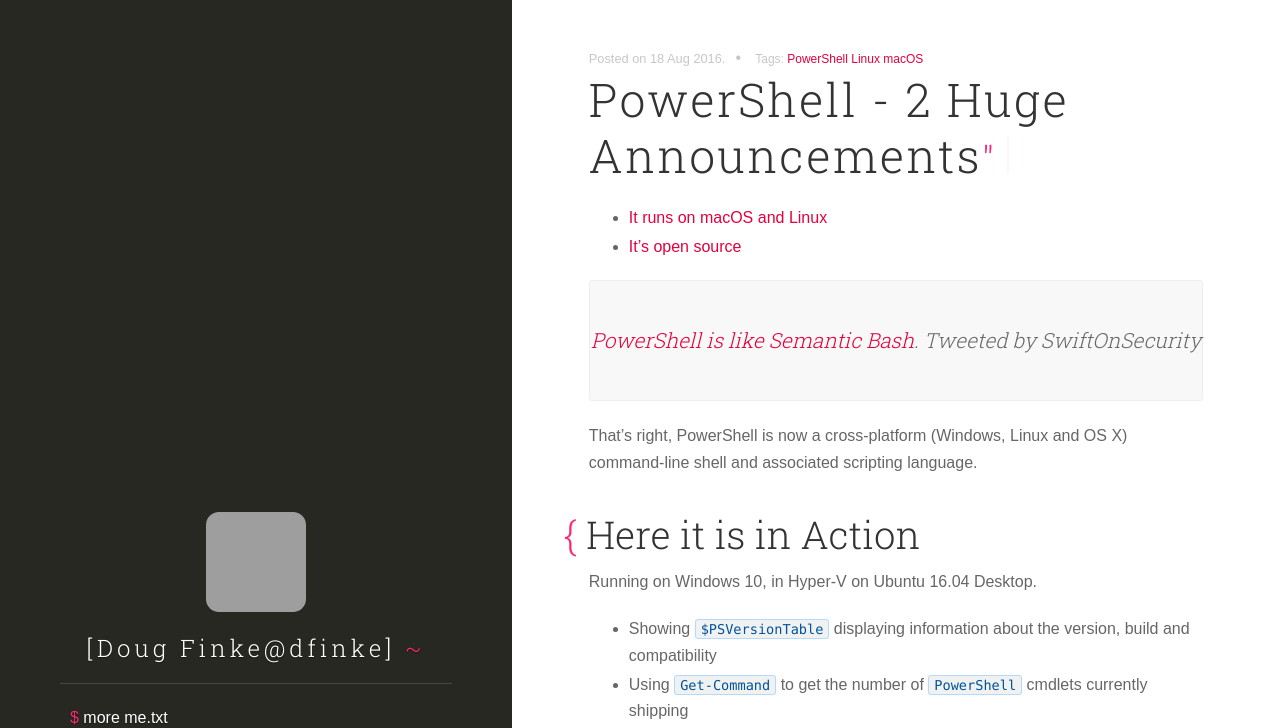
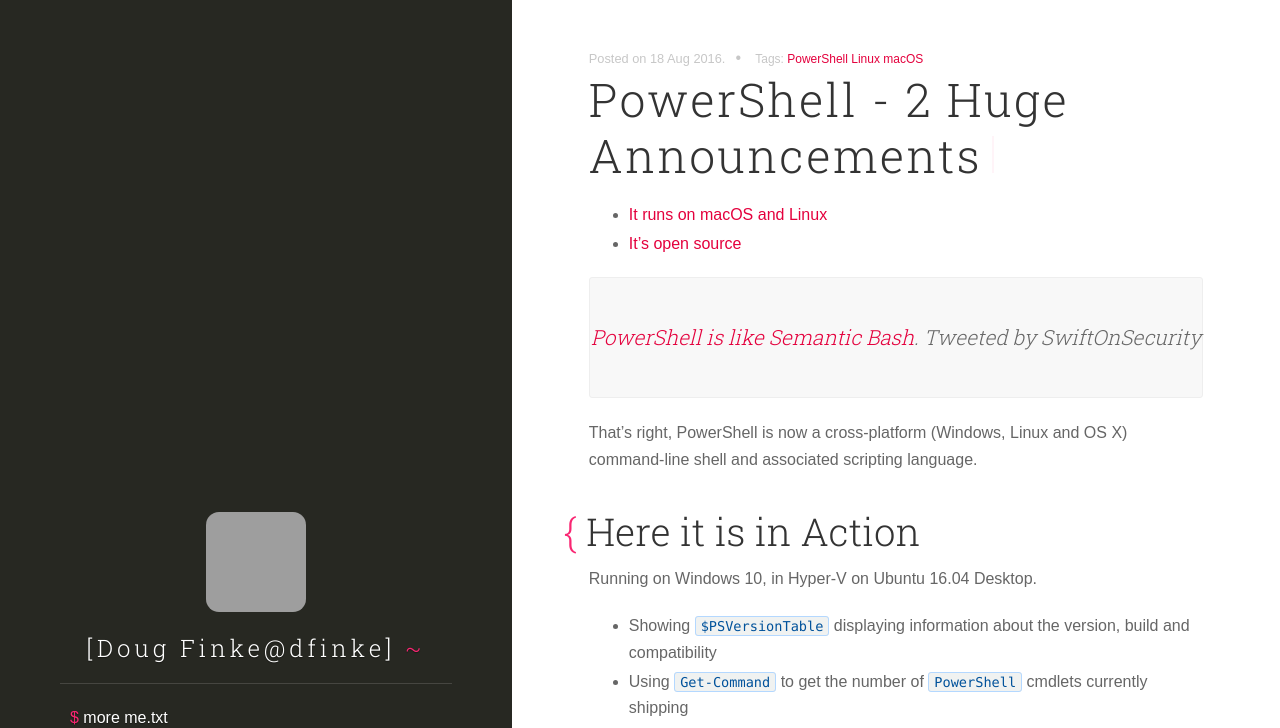
Before and after one commit to dfinke/dfinke.github.io, a Jekyll site: the page built from _posts/2016-08-18-PowerShell-2-Huge-Announcements.md, in a window 1280 px wide and 1400 px high. Shown: the top 728 px of the window. Built offline with Jekyll 4.4.1, drawn with Linux system fonts in a browser that asks for light colours; nearby versions of some CDN libraries; grey boxes are pictures that could not be loaded.

Commit message:
commented out article h1 span.prompt::after

```diff
--- a/css/main.css
+++ b/css/main.css
@@ -313,11 +313,11 @@
    font-size: 0.8em;
 }*/
 
-article h1 span.prompt::after {
+/*article h1 span.prompt::after {
    content: '"';
    color: #f92672;
    font-size: 0.8em;
-}
+}*/
 
 .blinker {
   -webkit-animation-name: blinker;
```
